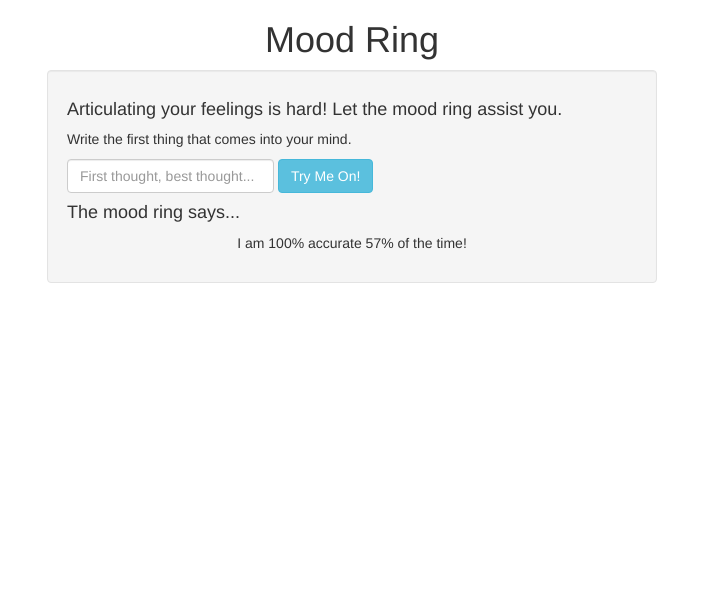
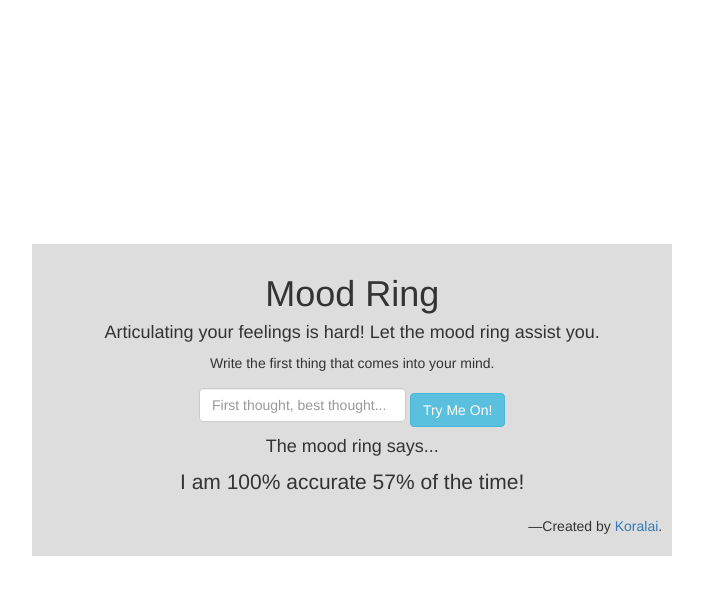
Before and after one commit to Koralai/Koralai.github.io, a plain HTML site: page moodring/index.html in a window 1280 px wide. Shown: the whole page, without its empty margins (288-991 px from the left). Drawn offline with nearby package versions, Linux system fonts and the light colour scheme.

Commit message:
Adjusted centering

```diff
--- a/moodring/index.html
+++ b/moodring/index.html
@@ -5,6 +5,15 @@
 
   <link data-require="bootstrap@3.3.5" data-semver="3.3.5" rel="stylesheet" href="//maxcdn.bootstrapcdn.com/bootstrap/3.3.5/css/bootstrap.min.css" />
   <link rel="stylesheet" href="style.css" />
+
+  <!-- Local links -->
+<!--
+  <link href="bootstrap.min.css" rel="stylesheet" />
+  <script src="angular.min.js"></script>
+  <script src="bootstrap.min.js"></script> -->
+
+  <!-- Links for github page -->
+
   <script data-require="bootstrap@3.3.5" data-semver="3.3.5" src="//maxcdn.bootstrapcdn.com/bootstrap/3.3.5/js/bootstrap.min.js"></script>
   <script data-require="angular.js@1.4.3" data-semver="1.4.3" src="https://code.angularjs.org/1.4.3/angular.js"></script>
   <script src="app.js"></script>
@@ -13,31 +22,24 @@
 
 <body ng-app="moodRing">
 
-  <div class="container">
-    <header align="center">
-      <h1>Mood Ring</h1>
-    </header>
-  </div>
+  <div class="block">
+    <div class="centered" ng-controller="TextCtrl as text">
 
-  <div class="container-fluid row">
-    <div class="col-md-3"></div>
-    <div class="col-md-6">
-      <div class="well" ng-controller="TextCtrl as text">
-
-
+      <h1>
+        Mood Ring
+      </h1>
 
       <h4>Articulating your feelings is hard! Let the mood ring assist you.</h4>
       <p>Write the first thing that comes into your mind.</p>
       <form class="form-inline" ng-submit="tellMood()">
         <input type="text" ng-model="usrMsg" placeholder="First thought, best thought..." class="form-control" />
-          <button class="btn btn-large btn-info">Try Me On!</button>
+        <button class="btn btn-large btn-info" style="margin-top:10px">Try Me On!</button>
       </form>
-
-
       <h4>The mood ring says...</h4>
-        <p align="center">{{ mood }}</p>
-      </div>
-      <div class="col-md-3"></div>
+      <p align="center" class="lead">{{ mood }}</p>
+      <p align="right">
+        &mdash;Created by <a href="https://github.com/Koralai/Koralai.github.io" target="_blank">Koralai</a>.
+      </p>
     </div>
   </div>
 
--- a/moodring/style.css
+++ b/moodring/style.css
@@ -0,0 +1,26 @@
+/* This parent can be any width and height */
+.block {
+  text-align: center;
+  height: 100vh;
+
+  /* May want to do this if there is risk the container may be narrower than the element inside */
+  /*white-space: nowrap;*/
+}
+
+/* The ghost, nudged to maintain perfect centering */
+.block:before {
+  content: '';
+  display: inline-block;
+  height: 100%;
+  vertical-align: middle;
+  margin-right: -0.25em; /* Adjusts for spacing */
+}
+
+/* The element to be centered, can also be of any width and height */
+.centered {
+  display: inline-block;
+  vertical-align: middle;
+  width: 80vmin;
+  background: #ddd;
+  padding: 10px;
+}
```
Lines whose indentation alone changed are shown as unchanged.
